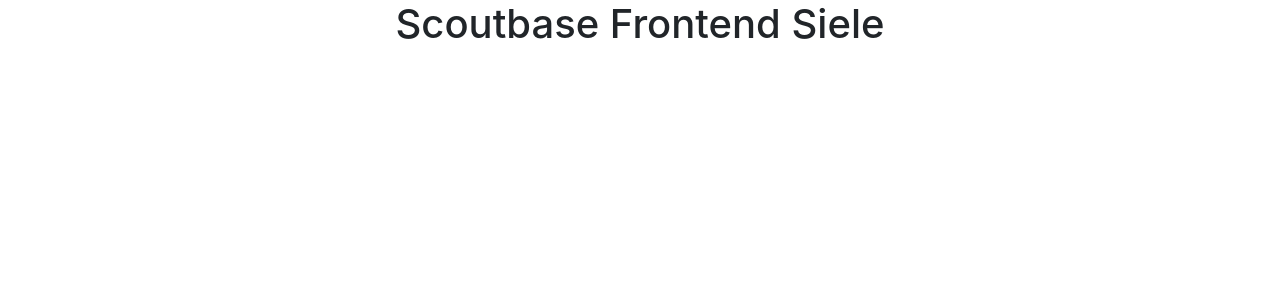
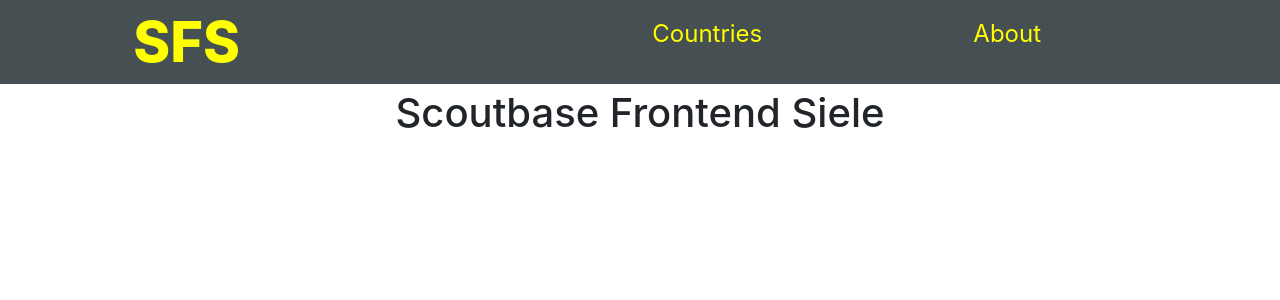
Before and after one commit to krispi1/countries-graphql, a React (Create React App) app: page / in a window 1280 px wide. Shown: the top 300 px of the page. Built offline with nearby package versions, Linux system fonts and the light colour scheme.

Commit message:
Create and configure routes

```diff
--- a/src/App.js
+++ b/src/App.js
@@ -1,12 +1,64 @@
 import React from 'react';
 import './App.css';
+import Nav from './components/Nav';
+import About from './components/About';
+import Countries from './components/Countries';
+import Country from './components/Country';
+
+import { BrowserRouter as Router, Route, Switch } from 'react-router-dom'
 
 function App() {
   return (
-    <div className="App">
+    <Router>
+      <Nav />
+      <div className="App">
+        <Switch>
+          <Route path="/" exact component={Home} />
+          <Route path="/about" component={About} />
+          <Route path="/countries" component={Countries} />
+          <Route path="/countries/:id" component={Country} />
+        </Switch>
+      </div>
+    </Router>
+  );
+
+} // end App()
+
+function Home() {
+  return (
+    <div className="container">
       <h1>Scoutbase Frontend Siele</h1>
     </div>
   );
-}
+
+} // end Home()
 
 export default App;
+
+/** Scoutbase Frontend Instructions
+
+# Front-end task of Code Challenge for Scoutbase
+
+This task is for demonstrating your understanding of HTML, CSS, Javascript, React & related libraries.
+
+If you’re doing the front-end only, you must use the .
+
+Preferred libraries:
+  1. `styled-components` for styling
+  2. `apollo-client` for consuming GraphQL API
+  3. `react-router` or any alternative to implement routing
+
+Instructions:
+
+1. Create a `create-react-app` repo.
+2. Add a router with routes:
+  - `/` - for displaying basic links for the other routes
+  - `/countries` - for requesting GraphQL API and rendering the list
+  - `/countries/(:code)` - for requesting GraphQL API and rendering the properties of a continent
+3. Design is totally by you.
+4. Countries list at `/countries` must contain the list of countries and the languages spoken in that country.
+   Both in English and native languages. It should also contain the continent it is located in.
+5. `/countries/(:code)` must render the currency and a area code (phone) of that country.
+6. Routes must be fully loadable with a direct link. `/countries/CI` must render the page for Ivory Coast, for example.
+7. End.
+*/
```
